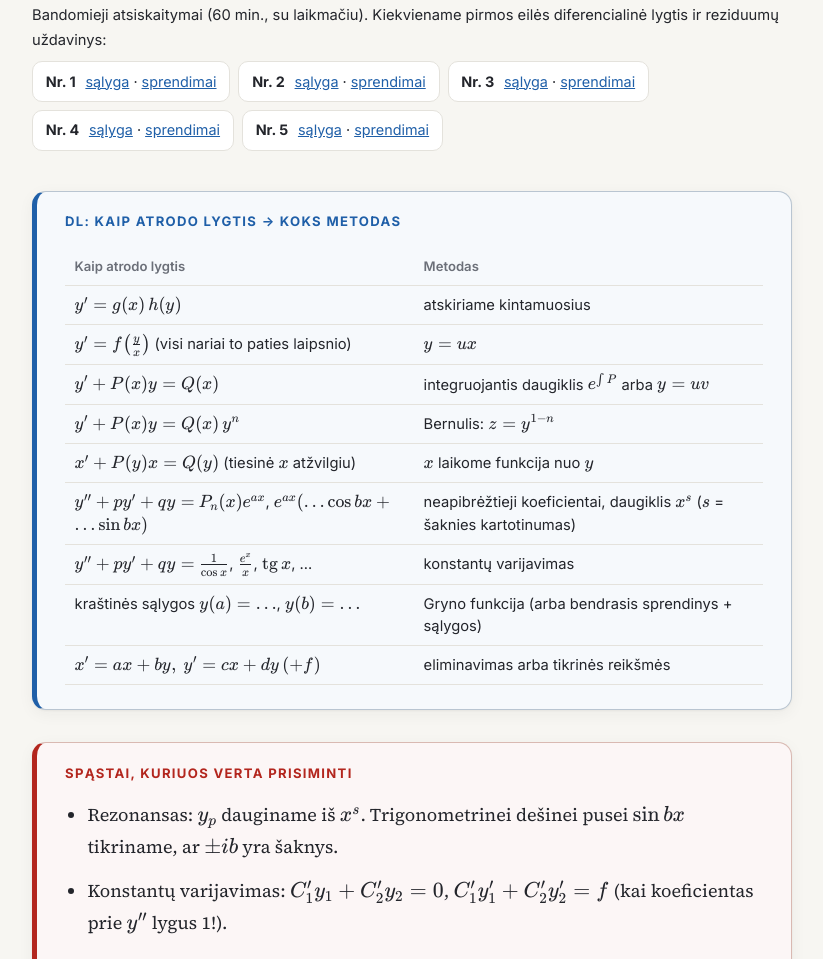
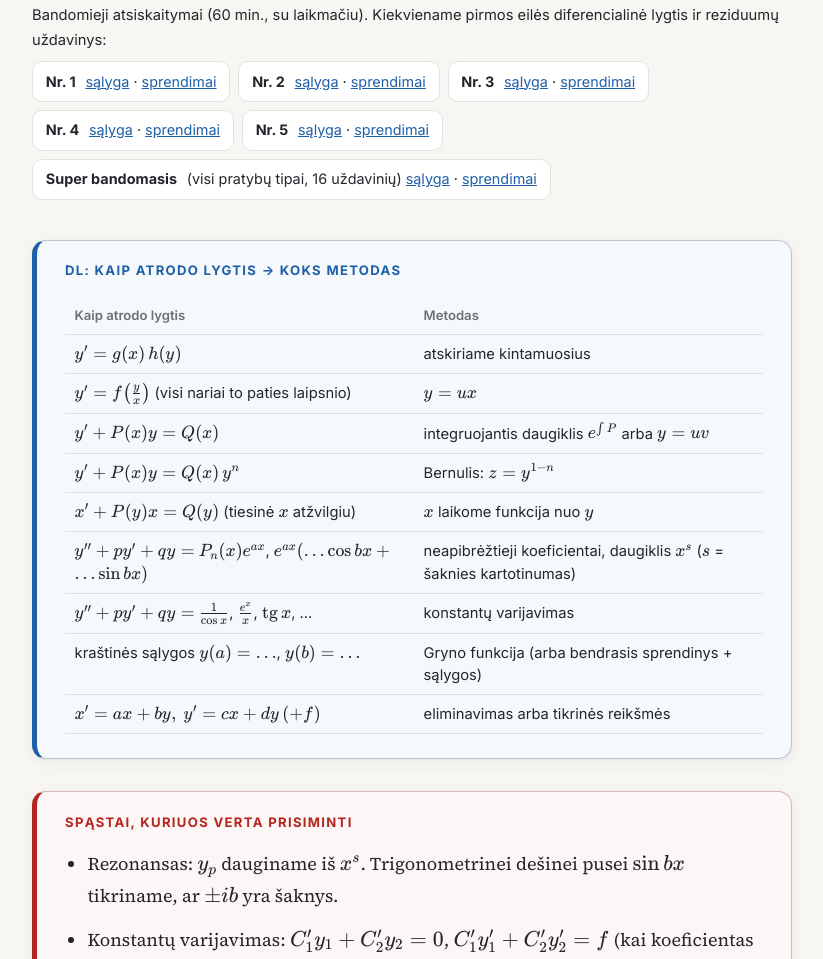
Before and after one commit to ElingaCh/matfiz, a plain HTML site: page pasiruosimas-1.html in a window 1280 px wide. Shown: the part 900-1859 px from the top of the page, without its empty margins (373-1196 px from the left). Drawn offline with Linux system fonts and the light colour scheme.

Commit message:
Super bandomasis: visi pratybų tipai su pakeistais skaičiais
16 uždavinių (9 pirmos eilės DL, 7 kompleksinio integravimo ir reziduumų)
su itin detaliais sprendimais. Nuoroda pridėta prie bandomųjų sąrašo.

Co-Authored-By: Claude Opus 5.5 <noreply@anthropic.com>
Claude-Session: https://claude.ai/code/session_01DQGqpKE3ZNa8zGXBCSK2XG

```diff
--- a/pasiruosimas-1.html
+++ b/pasiruosimas-1.html
@@ -91,6 +91,7 @@
 <li><strong>Nr. 3</strong> <a href="pasiruosimas-1/bandomasis-3-salyga.pdf" download>sąlyga</a> · <a href="pasiruosimas-1/bandomasis-3-sprendimai.pdf" download>sprendimai</a></li>
 <li><strong>Nr. 4</strong> <a href="pasiruosimas-1/bandomasis-4-salyga.pdf" download>sąlyga</a> · <a href="pasiruosimas-1/bandomasis-4-sprendimai.pdf" download>sprendimai</a></li>
 <li><strong>Nr. 5</strong> <a href="pasiruosimas-1/bandomasis-5-salyga.pdf" download>sąlyga</a> · <a href="pasiruosimas-1/bandomasis-5-sprendimai.pdf" download>sprendimai</a></li>
+<li><strong>Super bandomasis</strong> (visi pratybų tipai, 16 uždavinių) <a href="pasiruosimas-1/super-bandomasis-salyga.pdf" download>sąlyga</a> · <a href="pasiruosimas-1/super-bandomasis-sprendimai.pdf" download>sprendimai</a></li>
 </ul></div>
 
 <div class="deze teorija metodai"><div class="deze-antraste">DL: kaip atrodo lygtis → koks metodas</div>
```
Also changed, not shown: 2 other files.
